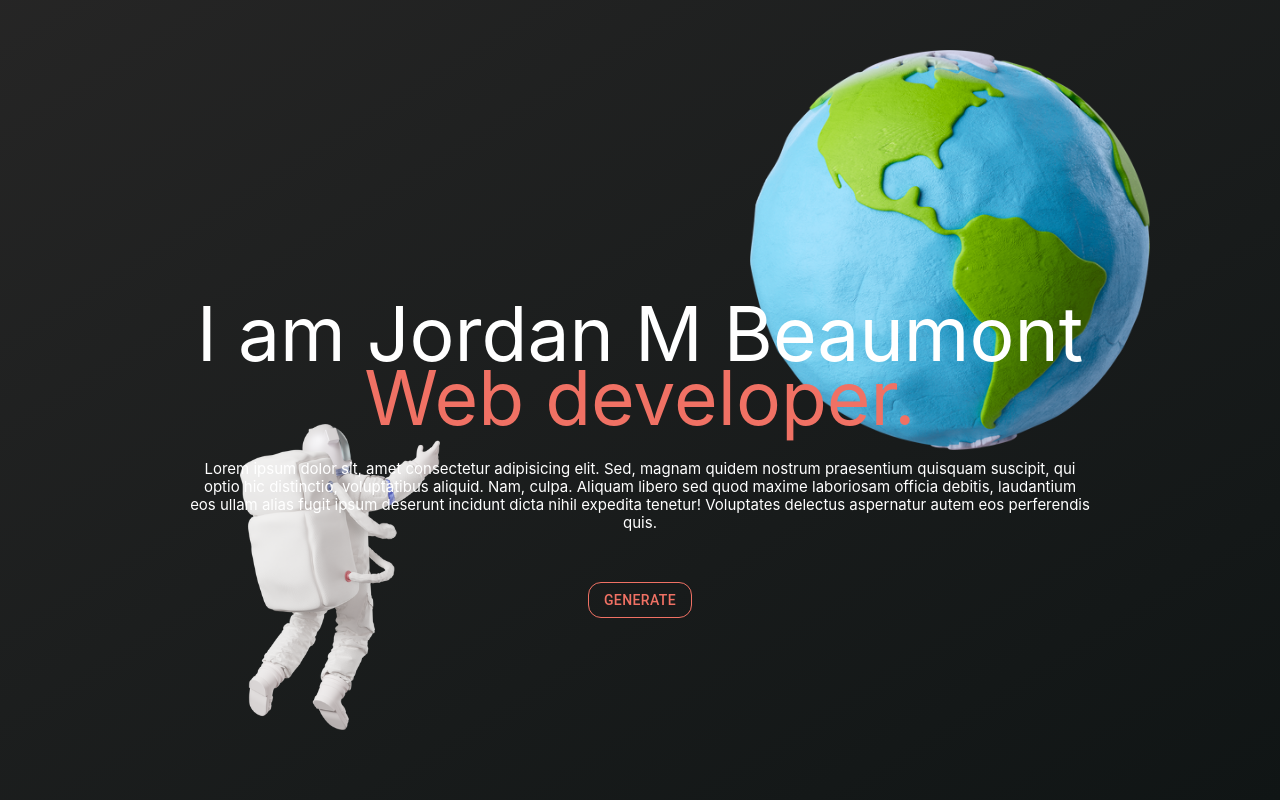
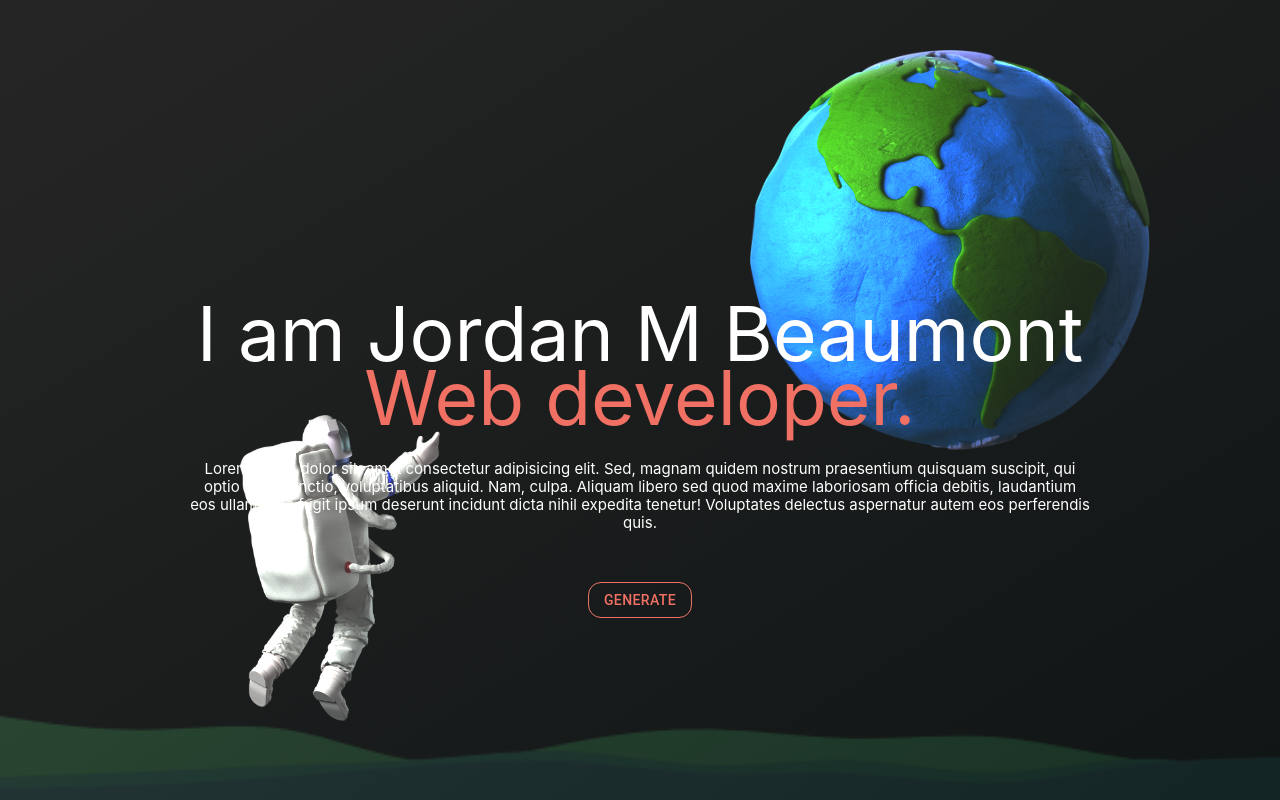
Before and after one commit to jordanbmnt/Netlify-Personal-Website, a React (Create React App) app: page / in a window 1280 px wide. Built offline with nearby package versions, Linux system fonts and the light colour scheme.

Commit message:
added minor touches

```diff
--- a/src/Pages/MainPage/MainPage.jsx
+++ b/src/Pages/MainPage/MainPage.jsx
@@ -3,6 +3,7 @@ import './mainPage.css'
 import { Button } from "@mui/material";
 import earth from "../../Images/planetEarth.png"
 import spaceMan from "../../Images/astronautThreeQuarterBackView.png"
+import darkBackground from "../../Images/darkMainBackground.png"
 
 export const MainPage = () => {
   return (
@@ -15,6 +16,7 @@ export const MainPage = () => {
       <Button id="generate-button" variant="outlined">Generate</Button>
       <img id="main-earth" src={earth} alt="" />
       <img id="main-spaceman" src={spaceMan} alt="" />
+      <img id="bg" src={darkBackground} alt="" />
     </Container>
   )
 }
--- a/src/Pages/MainPage/mainPage.css
+++ b/src/Pages/MainPage/mainPage.css
@@ -37,10 +37,12 @@ h4{
 }
 
 #generate-button{
+  z-index: 5;
   color: #F07164;
   border-color: #F07164;
   border-radius: 13px;
 }
+
 #generate-button:hover{
   color: #FFF;
   background-color: #F07164;
@@ -57,6 +59,7 @@ h4{
   aspect-ratio: 1;
   right: 130px;
   top: 50px;
+  mix-blend-mode: color-dodge;
 }
 
 #main-spaceman{
@@ -64,5 +67,23 @@ h4{
   z-index: 1;
   width: 200px;
   left: 240px;
-  bottom: 70px;
+  bottom: 80px;
+  mix-blend-mode: color-dodge;
+  animation: float infinite 2.5s alternate ease-in-out;
 }
+
+@keyframes float {
+  0%{
+    bottom: 80px;
+  }
+  100%{
+    bottom: 70px;
+  }
+}
+
+#bg{
+  position: absolute;
+  width: 100vw;
+  bottom: 0;
+  mix-blend-mode: color-dodge;
+}
```
Also changed, not shown: src/Images/darkMainBackground.png (added), src/Images/lightMainBackground.png (added).
